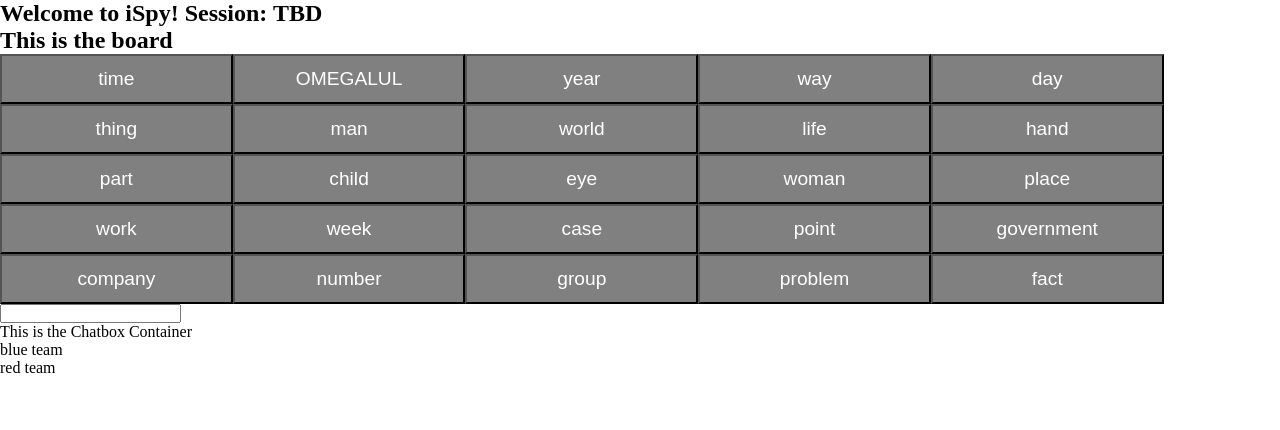
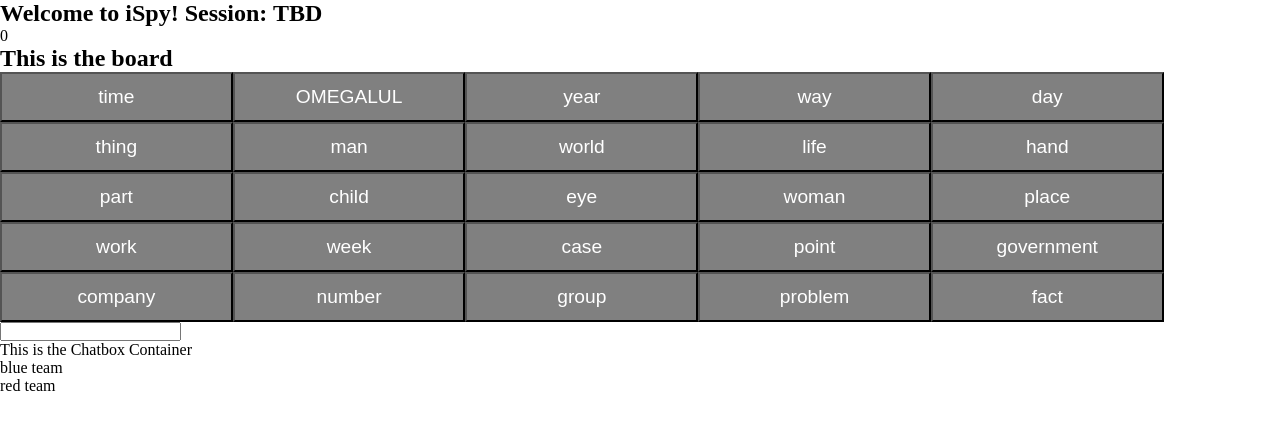
Before and after one commit to SeemsRocky/CodenamesOnline, a React app: page /session/1 in a window 1280 px wide. Shown: the top 430 px of the page. Built offline with nearby package versions, Linux system fonts and the light colour scheme; the HTML template or start-up script is replaced by a standard one.

Commit message:
fix clue not showing

```diff
--- a/src/client/components/ClueDisplay.jsx
+++ b/src/client/components/ClueDisplay.jsx
@@ -1,13 +1,10 @@
 import React from 'react';
 
-const ClueDisplay = (props) => {
-  console.log('clue display props ', props)
-  return (
-    <section>
-      {props.clue}
-      {props.guesses}
-    </section>
-  )
-};
+const ClueDisplay = ({ currentClue, guessesLeft }) => (
+  <section>
+    {currentClue}
+    {guessesLeft}
+  </section>
+);
 
 export default ClueDisplay;
```
